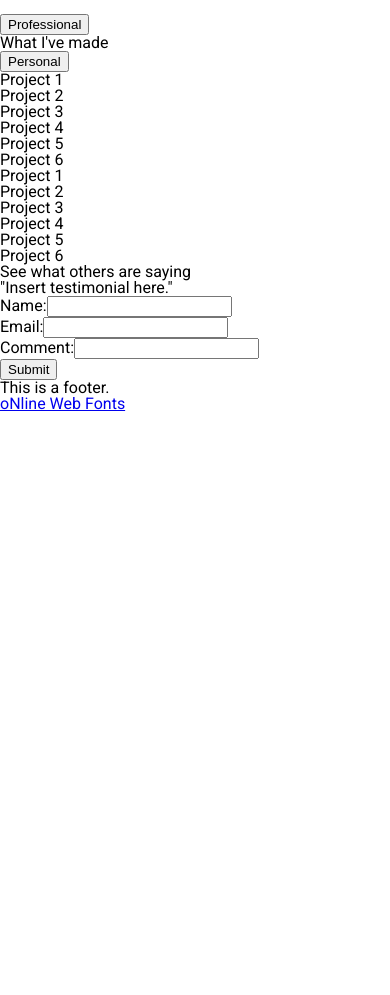
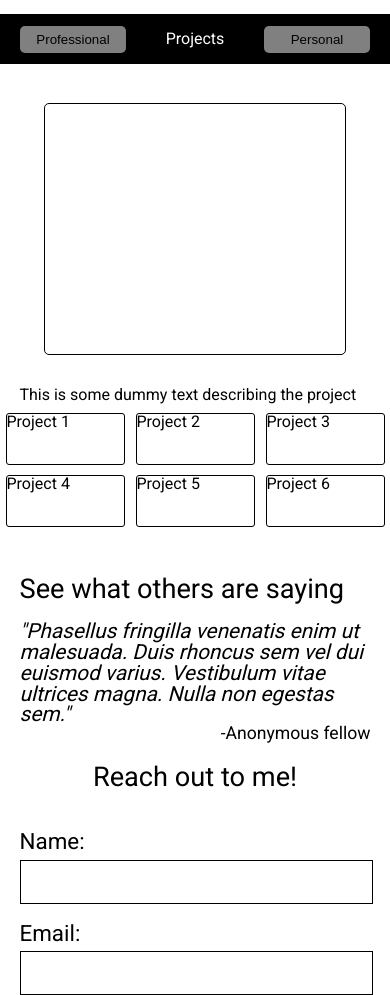
Before and after one commit to ctiller15/portfolio, a React app: page / in a window 390 px wide. Shown: the part 2020-3015 px from the top of the page. Before the commit the page ends 2433 px from the top, so only its background shows below. Built offline with nearby package versions, Linux system fonts and the light colour scheme.

Commit message:
Add basic mobile styles for projects, testimonials, contact, and footer components

```diff
--- a/public/styles.css
+++ b/public/styles.css
@@ -47,6 +47,28 @@ q:before, q:after {
 table {
 	border-collapse: collapse;
 	border-spacing: 0;
+}
+
+button{
+    border:none;
+    background-image:none;
+    background-color:transparent;
+    -webkit-box-shadow: none;
+    -moz-box-shadow: none;
+    box-shadow: none;
+}
+
+input, textarea{
+	-webkit-appearance: none;
+	border-style: none;
+}
+
+input:focus, textarea:focus{
+	outline-offset: 0px;
+}
+
+:focus{
+	outline: none;
 }
 
 /*Begin CSS*/
@@ -216,3 +238,125 @@ nav a{
 	align-items: center;
 	justify-content: center;
 }
+
+.projectSect{
+	margin-bottom: 10%;
+}
+
+.projectNav{
+	display: flex;
+	justify-content: space-around;
+	height: 50px;
+	align-items: center;
+	margin-bottom: 10%;
+	background: black;
+	color: white;
+}
+
+.projectNav button{
+	background: gray;
+	height: 2em;
+	width: 8em;
+	border-radius: 5px;
+}
+
+.projectView{
+	height: 250px;
+	display: block;
+	border: 1px solid black;
+	margin: 0 auto;
+	margin-bottom: 2em;
+	border-radius: 5px;
+}
+
+.projectInfo{
+	display: block;
+	width: 90%;
+	margin: 10px auto;
+}
+
+.projectList{
+	display: flex;
+	flex-wrap: wrap;
+	justify-content: space-around;
+}
+
+.projectList div{
+	width: 30%;
+	border: 1px solid black;
+	height: 50px;
+	margin-bottom: 10px;
+	border-radius: 3px;
+}
+
+.hiddenProj{
+	display: none;
+}
+
+.testimonials{
+	width: 90%;
+	display: block;
+	margin: 0 auto;
+	margin-bottom: 10%;
+}
+
+.testimonials h2{
+	display: block;
+	font-size: 1.7em;
+	margin: 5% auto;
+}
+
+.testimonialText{
+	font-size: 1.3em;
+	font-style: italic;
+}
+
+.testimonialName{
+	font-size: 1.1em;
+	float: right;
+}
+
+.contact{
+	margin-bottom: 10%;
+}
+
+.contact h2{
+	font-size: 1.7em;
+	text-align: center;
+	margin: 5% auto 10%;
+}
+
+form{
+	width: 90%;
+	margin: 0 auto;
+}
+
+form p{
+	font-size: 1.4em;
+	margin-bottom: 2%;
+}
+
+form input, form textarea{
+	border: 1px solid black;
+	width: 100%;
+	font-size: 1.5em;
+	padding: 2% 0;
+	margin-bottom: .75em;
+}
+
+.submit{
+	border: 1px solid black;
+	width: 100%;
+	font-size: 2em;
+	padding: 5%;
+}
+
+footer{
+	background: black;
+	color: white;
+	width: 100%;
+}
+
+footer a{
+	color: white;
+}
--- a/src/components/Contact.js
+++ b/src/components/Contact.js
@@ -66,26 +66,27 @@ class Contact extends React.Component{
 	render(){
 		return(
 			<div className="contact">
+				<h2>Reach out to me!</h2>
 				<form onSubmit={this.handleSubmit}>
-					<div>
+					<div className="nameInput">
 						<label>
-							Name:
+							<p>Name:</p>
 							<input type="name" name="contact_name" value={this.state.value} onChange={this.handleName} />
 						</label>
 					</div>
-					<div>
+					<div className="emailInput">
 						<label>
-							Email:
+							<p>Email:</p>
 							<input type="text" name="contact_email" value={this.state.value} onChange={this.handleEmail} />
 						</label>
 					</div>
-					<div>
+					<div className="commentInput">
 						<label>
-							Comment:
-							<input type="textArea" name="contact_form" value={this.state.value} onChange={this.handleText} />
+							<p>Comment:</p>
+							<textarea type="textArea" name="contact_form" rows="8" value={this.state.value} onChange={this.handleText}>How can I help you?</textarea>
 						</label>
 					</div>
-					<button>Submit</button>
+					<button className="submit">Submit</button>
 				</form>
 			</div>
 		);
--- a/src/components/Footer.js
+++ b/src/components/Footer.js
@@ -8,8 +8,13 @@ class Footer extends React.Component{
 	render(){
 		return(
 			<footer>
-				<div>This is a footer.</div>
-				<a href="http://www.onlinewebfonts.com">oNline Web Fonts</a>
+				<div>Site created by Christopher Tiller</div>
+				<div>
+				<p> SVG images provided by <span>
+				<a href="http://www.onlinewebfonts.com" target="_blank">online Web Fonts</a>
+				</span> and <span><a href="http://simpleicon.com" target="_blank">simpleicon</a></span>
+				</p>
+				</div>
 			</footer>
 		);
 	}
--- a/src/components/Projects.js
+++ b/src/components/Projects.js
@@ -7,9 +7,20 @@ class Projects extends React.Component{
 
 	render(){
 		return(
-			<div>
-				<button>Professional</button> <h2>What I've made</h2> <button>Personal</button>
-				<div className="professional">
+			<div className="projectSect">
+				<div className="projectNav">
+					<button>Professional</button>
+					<h2>Projects</h2>
+					<button>Personal</button>
+				</div>
+				<div className="projectDisplay">
+					{/*iframe goes here!*/}
+					<iframe className="projectView"></iframe>
+					<div className="projectInfo">
+						<p>This is some dummy text describing the project</p>
+					</div>
+				</div>
+				<div className="professional projectList">
 					<div>Project 1</div>
 					<div>Project 2</div>
 					<div>Project 3</div>
@@ -18,7 +29,7 @@ class Projects extends React.Component{
 					<div>Project 6</div>
 				</div>
 
-				<div className="personal">
+				<div className="personal projectList hiddenProj">
 					<div>Project 1</div>
 					<div>Project 2</div>
 					<div>Project 3</div>
--- a/src/components/Testimonials.js
+++ b/src/components/Testimonials.js
@@ -10,9 +10,12 @@ class Testimonials extends React.Component{
 			<div className="testimonials">
 				<h2>See what others are saying</h2>
 				<div>
-					<p>
-						"Insert testimonial here."
+					<p className="testimonialText">
+						"Phasellus fringilla venenatis enim ut malesuada.
+						 Duis rhoncus sem vel dui euismod varius. Vestibulum vitae ultrices magna.
+						 Nulla non egestas sem."
 					</p>
+					<p className="testimonialName">-Anonymous fellow</p>
 				</div>
 			</div>
 		);
```
